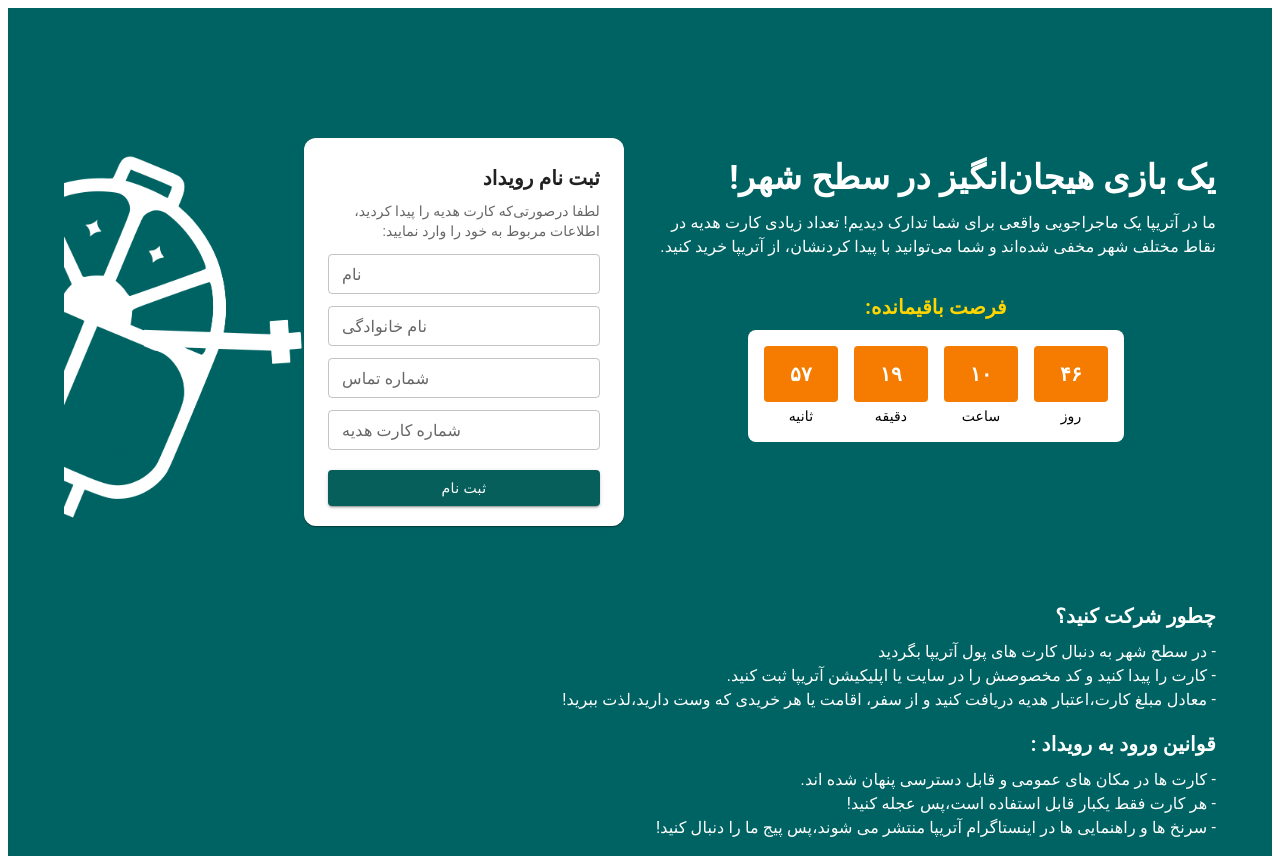
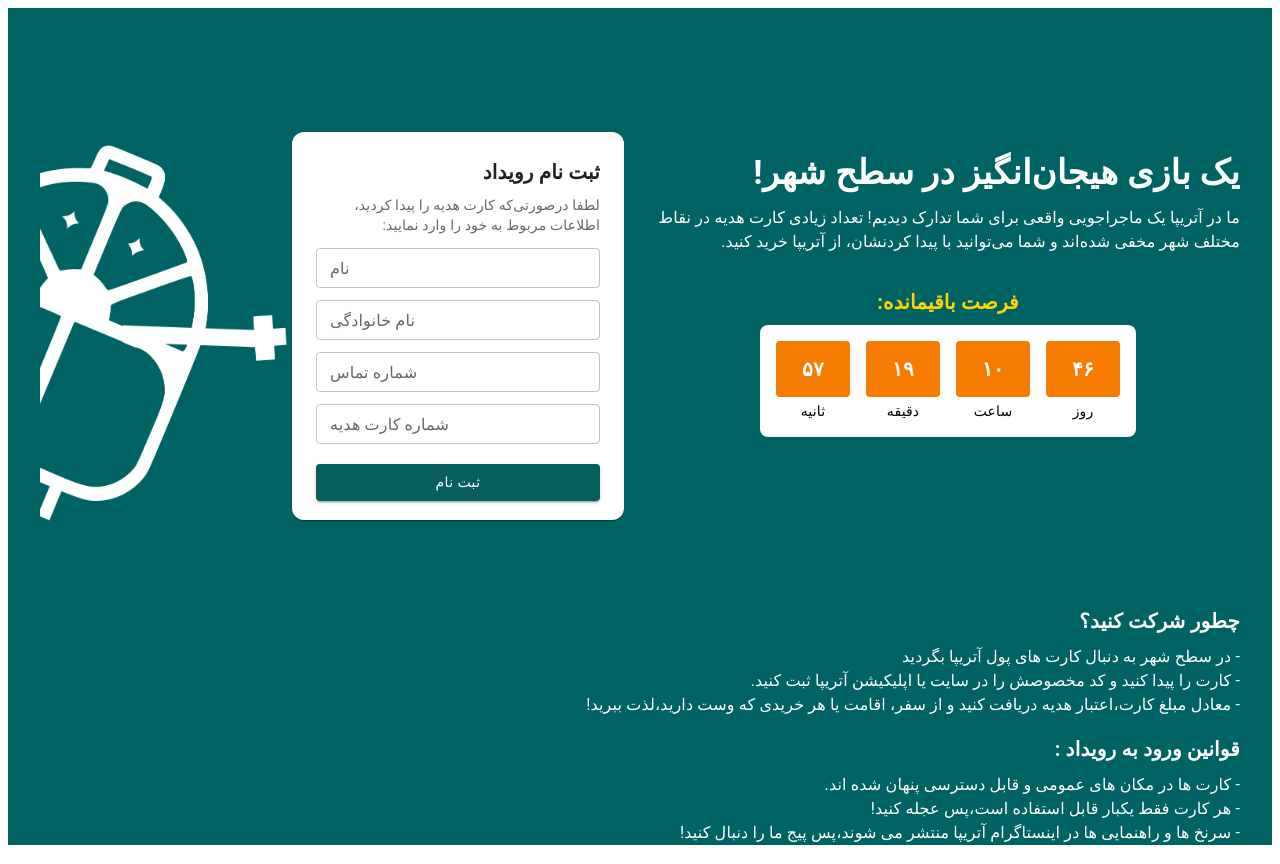
Before and after one commit to dylogedyloge/event, a React (Create React App) app: page / in a window 1280 px wide. Built offline with nearby package versions, Linux system fonts and the light colour scheme.

Commit message:
remove most of padding around the content

```diff
--- a/src/Event.jsx
+++ b/src/Event.jsx
@@ -10,11 +10,14 @@ const EventRegistration = () => {
         minHeight: "100vh",
         display: "flex",
         alignItems: "center",
-        p: 2,
+        p: 0,
         direction: "rtl",
       }}
     >
-      <Container maxWidth="lg">
+      <Container
+        maxWidth="lg"
+        disableGutters // Add this prop to disable the default padding
+      >
         {/* Use display flex instead of Grid for more direct control */}
         <Box
           sx={{
@@ -64,7 +67,6 @@ const EventRegistration = () => {
               <EventTimer />
             </Box>
           </Box>
-
 
           {/* Registration Form & Image */}
           <Box
```
